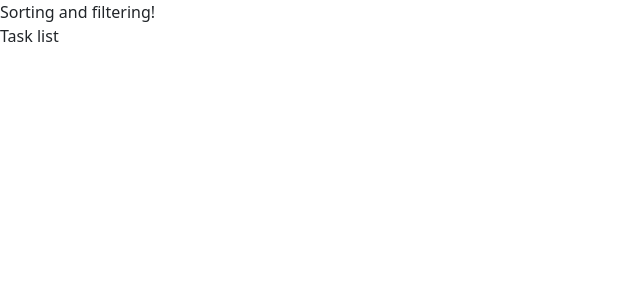
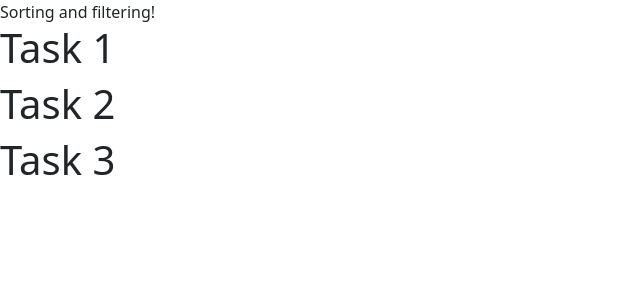
Before and after one commit to pratyushkumar-21/task-manager-app, a React (Create React App) app: page / in a window 1280 px wide. Shown: the top 300 px of the page, without its empty margins (0-640 px from the left). Built offline with nearby package versions, Linux system fonts and the light colour scheme.

Commit message:
data design done

```diff
--- a/src/components/task_manager/TaskList.jsx
+++ b/src/components/task_manager/TaskList.jsx
@@ -1,3 +1,10 @@
-export default function TaskList() {
-  return <div>Task list</div>;
+export default function TaskList(props) {
+  const { tasks } = props;
+  return (
+    <div>
+      {tasks.map((task) => (
+        <h1>{task.title}</h1>
+      ))}
+    </div>
+  );
 }
--- a/src/components/task_manager/index.jsx
+++ b/src/components/task_manager/index.jsx
@@ -1,11 +1,17 @@
+import { useState } from "react";
+
 import TaskList from "./TaskList";
 import DataTransformer from "./DataTrasnformer";
 
+import { STATUS, PRIORITY, data } from "./utils";
+
 export default function TaskManager() {
+  const [tasks, setTask] = useState(data);
+
   return (
     <div>
       <DataTransformer />
-      <TaskList />
+      <TaskList tasks={tasks} />
     </div>
   );
 }
--- /dev/null
+++ b/src/components/task_manager/utils.js
@@ -0,0 +1,32 @@
+export const STATUS = Object.freeze({
+  PENDING: "PENDING",
+  IN_PROGRESS: "IN_PROGRESS",
+  DONE: "DONE",
+});
+
+export const PRIORITY = Object.freeze({
+  LOW: 2,
+  MEDIUM: 1,
+  HIGH: 0,
+});
+
+export const data = [
+  {
+    title: "Task 1",
+    description: "This is task one",
+    status: STATUS.PENDING,
+    priority: PRIORITY.HIGH,
+  },
+  {
+    title: "Task 2",
+    description: "This is task two.",
+    status: STATUS.IN_PROGRESS,
+    priority: PRIORITY.LOW,
+  },
+  {
+    title: "Task 3",
+    description: "This is task three.",
+    status: STATUS.DONE,
+    priority: PRIORITY.MEDIUM,
+  },
+];
```
